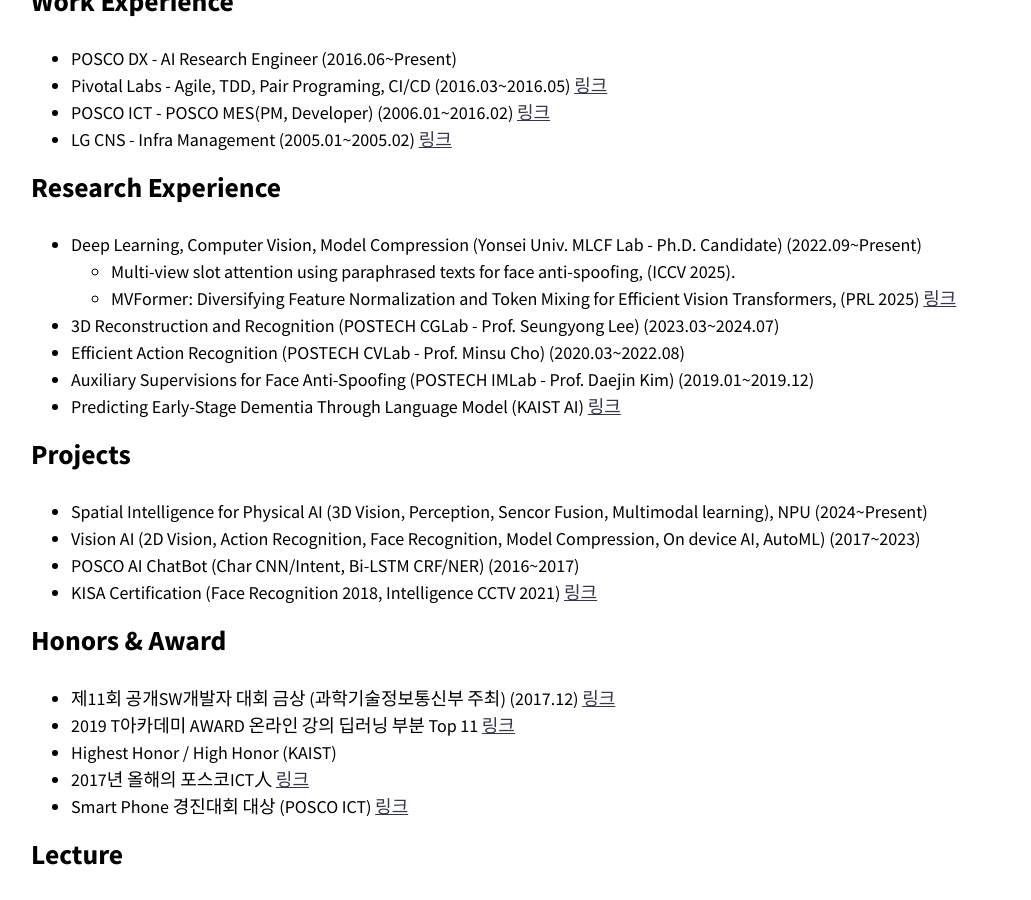
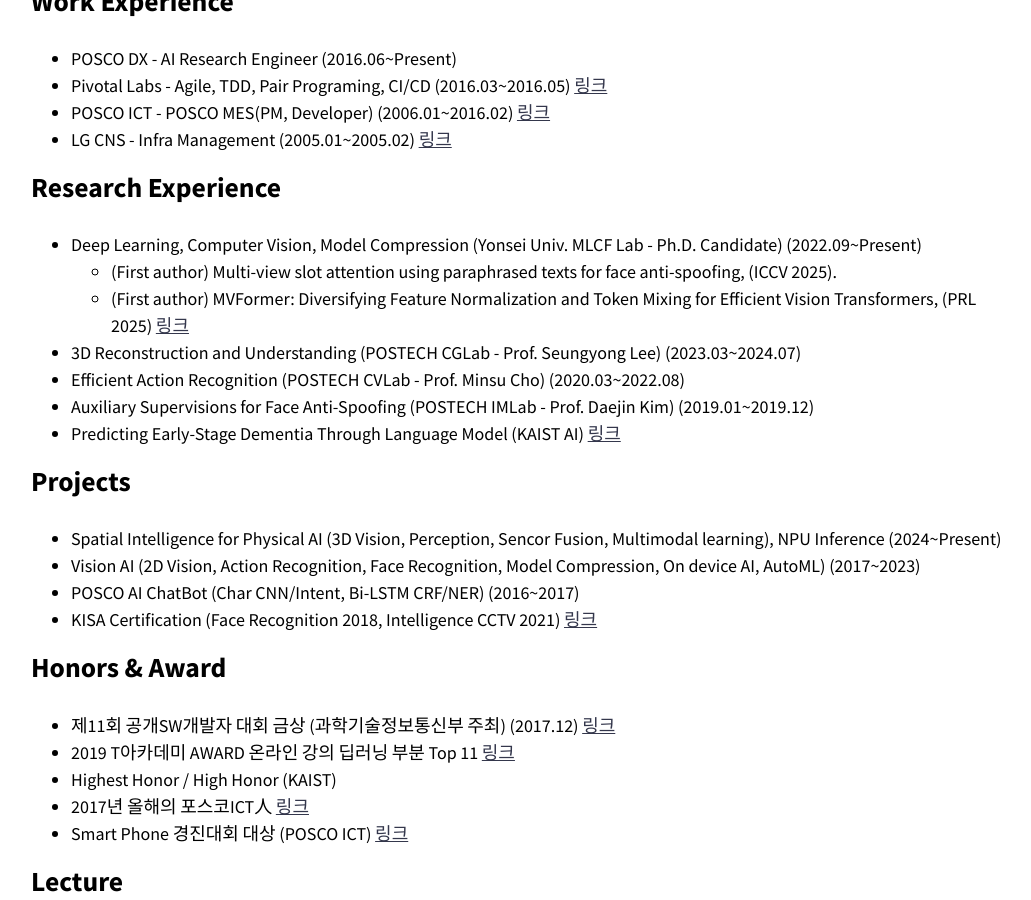
Before and after one commit to healess/healess.github.io, a Jekyll site: the page built from index.md, in a window 1280 px wide and 900 px high, scrolled down 311 px. Shown: the whole window, without its empty margins (115-1146 px from the left). Built offline with Jekyll 4.4.1, drawn with Linux system fonts in a browser that asks for light colours; nearby versions of some CDN libraries.

Commit message:
Update index.md

```diff
--- a/index.md
+++ b/index.md
@@ -11,20 +11,20 @@ entries_layout: grid
 ## Work Experience
 * POSCO DX - AI Research Engineer (2016.06~Present)
 * Pivotal Labs - Agile, TDD, Pair Programing, CI/CD (2016.03~2016.05) [링크](https://healess.github.io/assets/image/pivotal.JPG){:target="_blank"}
-* POSCO ICT - POSCO MES(PM, Developer) (2006.01~2016.02) [링크](https://smartfuture-poscoict.co.kr/331){:target="_blank"}
+* POSCO ICT - POSCO MES(PM, Developer) (2006.01~2016.02) [링크](https://poscoictblog.tistory.com/331){:target="_blank"}
 * LG CNS - Infra Management (2005.01~2005.02) [링크](https://healess.github.io/assets/image/lgcns.jpg){:target="_blank"}
 
 ## Research Experience
 * Deep Learning, Computer Vision, Model Compression (Yonsei Univ. MLCF Lab - Ph.D. Candidate) (2022.09~Present)
-  * Multi-view slot attention using paraphrased texts for face anti-spoofing, (ICCV 2025).
-  * MVFormer: Diversifying Feature Normalization and Token Mixing for Efficient Vision Transformers, (PRL 2025) [링크](https://arxiv.org/pdf/2411.18995){:target="_blank"}
-* 3D Reconstruction and Recognition (POSTECH CGLab - Prof. Seungyong Lee) (2023.03~2024.07)
+  * (First author) Multi-view slot attention using paraphrased texts for face anti-spoofing, (ICCV 2025).
+  * (First author) MVFormer: Diversifying Feature Normalization and Token Mixing for Efficient Vision Transformers, (PRL 2025) [링크](https://arxiv.org/pdf/2411.18995){:target="_blank"}
+* 3D Reconstruction and Understanding (POSTECH CGLab - Prof. Seungyong Lee) (2023.03~2024.07)
 * Efficient Action Recognition (POSTECH CVLab - Prof. Minsu Cho) (2020.03~2022.08)
 * Auxiliary Supervisions for Face Anti-Spoofing (POSTECH IMLab - Prof. Daejin Kim) (2019.01~2019.12)
 * Predicting Early-Stage Dementia Through Language Model (KAIST AI) [링크](https://scienceon.kisti.re.kr/srch/selectPORSrchReport.do?cn=TRKO202100009334){:target="_blank"}
 
 ## Projects
-* Spatial Intelligence for Physical AI (3D Vision, Perception, Sencor Fusion, Multimodal learning), NPU (2024~Present)
+* Spatial Intelligence for Physical AI (3D Vision, Perception, Sencor Fusion, Multimodal learning), NPU Inference (2024~Present)
 * Vision AI (2D Vision, Action Recognition, Face Recognition, Model Compression, On device AI, AutoML) (2017~2023)
 * POSCO AI ChatBot (Char CNN/Intent, Bi-LSTM CRF/NER) (2016~2017)
 * KISA Certification (Face Recognition 2018, Intelligence CCTV 2021) [링크](https://smartfuture-poscoict.co.kr/451){:target="_blank"}
```
